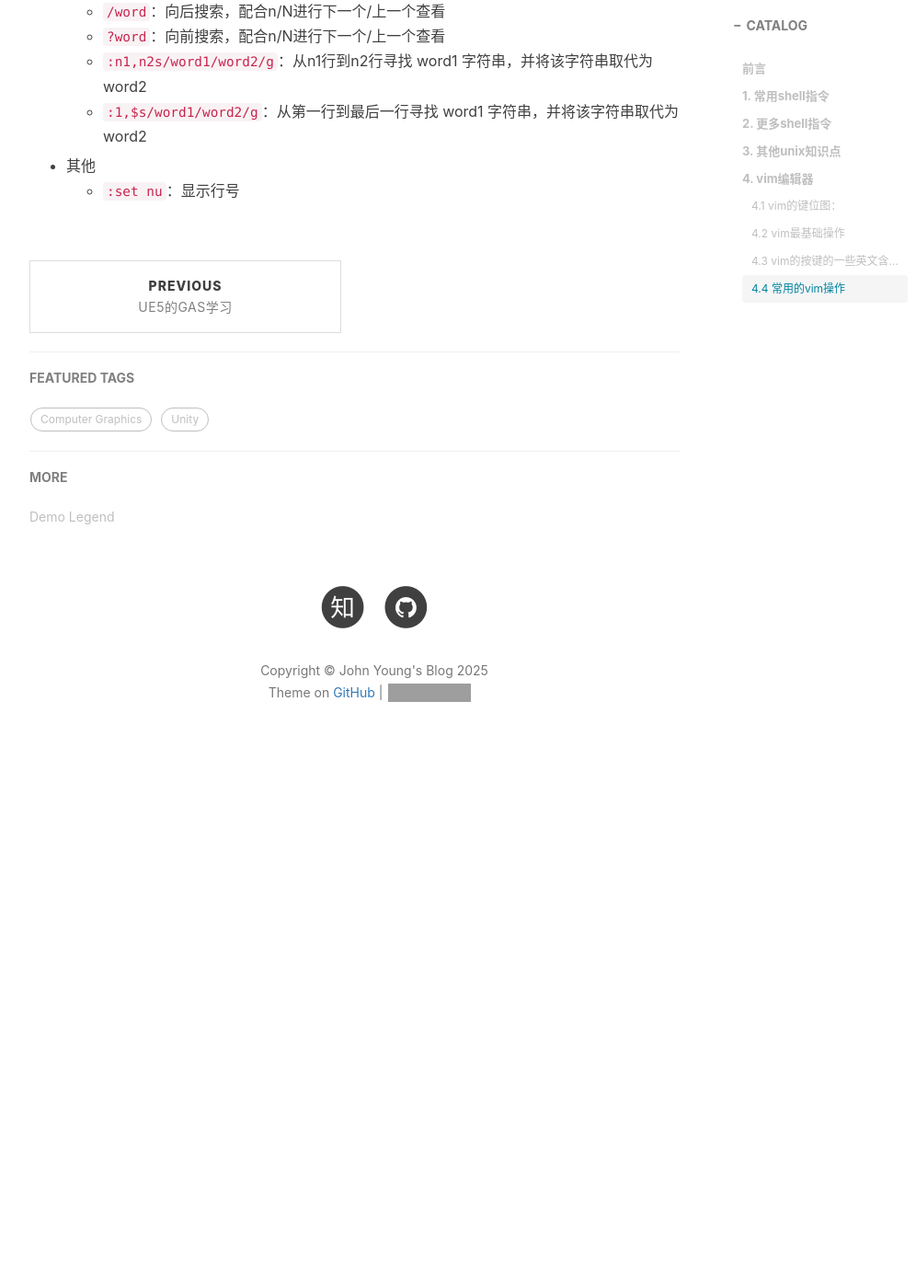
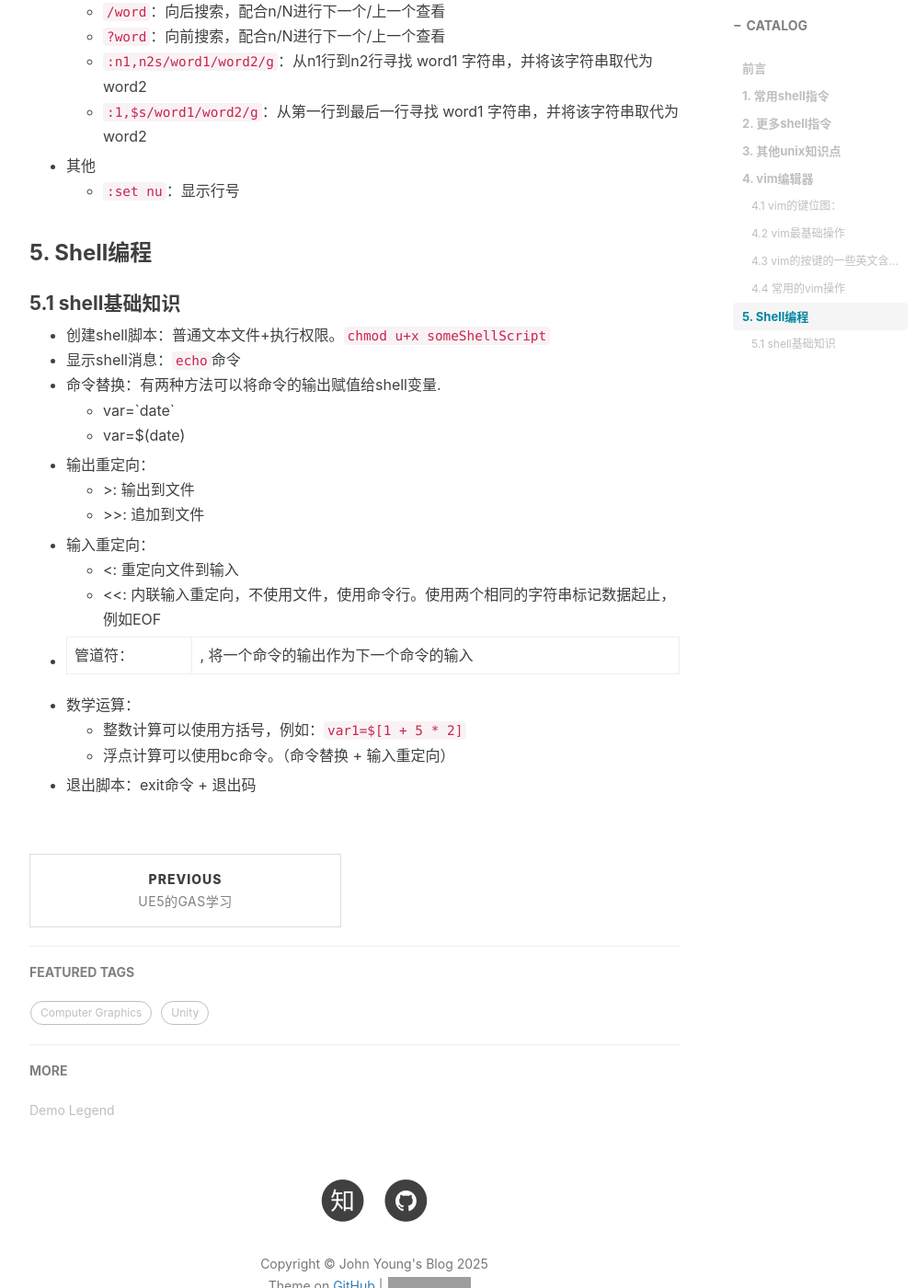
Before and after one commit to JohnYoung404/JohnYoung404.github.io, a Jekyll site: the page built from _posts/2025-06-20-Linux命令行与shell编程.md, in a window 1280 px wide and 1400 px high, scrolled down 6162 px. Shown: the whole window at 92% size, without its empty margins (233-1229 px from the left). Built offline with Jekyll 4.4.1, drawn with Linux system fonts in a browser that asks for light colours; nearby versions of some CDN libraries; comment, search, counter and statistics services are not loaded; before the commit the page ends 7019 px from its top, so only the background shows below that; grey boxes are pictures that could not be loaded.

Commit message:
Update 2025-06-20-Linux命令行与shell编程.md

````diff
--- a/_posts/2025-06-20-Linux命令行与shell编程.md
+++ b/_posts/2025-06-20-Linux命令行与shell编程.md
@@ -175,3 +175,24 @@ vim的命令是有些许基于英语的语义的，了解这一点可以方便
 
 - 其他
   * ```:set nu```：显示行号
+
+### 5. Shell编程
+
+#### 5.1 shell基础知识
+
+- 创建shell脚本：普通文本文件+执行权限。```chmod u+x someShellScript```
+- 显示shell消息：```echo```命令
+- 命令替换：有两种方法可以将命令的输出赋值给shell变量.
+  - var=\`date\`
+  - var=\$(date)
+- 输出重定向：
+  - \>: 输出到文件
+  - \>\>: 追加到文件
+- 输入重定向：
+  - \<: 重定向文件到输入
+  - \<<: 内联输入重定向，不使用文件，使用命令行。使用两个相同的字符串标记数据起止，例如EOF
+- 管道符：|, 将一个命令的输出作为下一个命令的输入
+- 数学运算：
+  - 整数计算可以使用方括号，例如：```var1=$[1 + 5 * 2]```
+  - 浮点计算可以使用bc命令。（命令替换 + 输入重定向）
+- 退出脚本：exit命令 + 退出码
````
